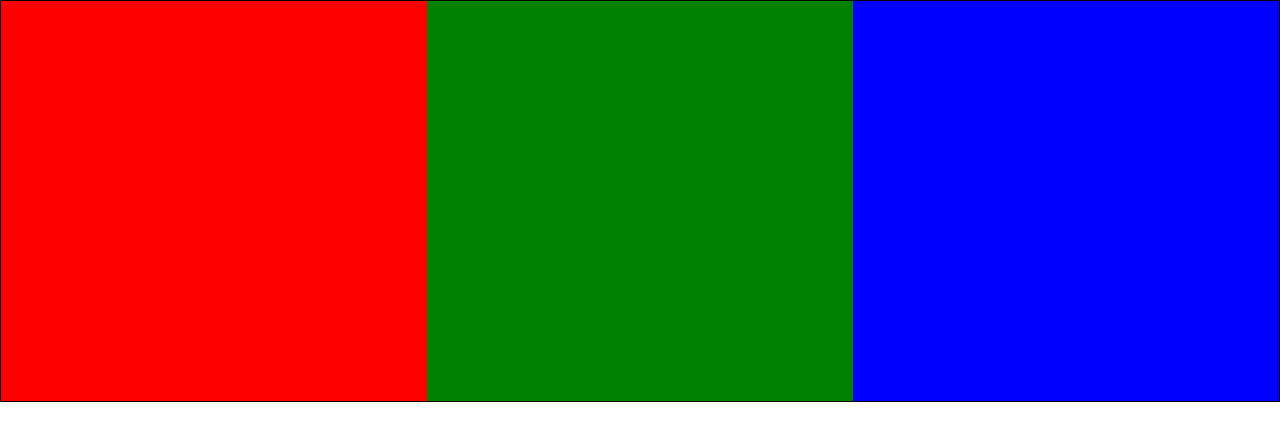
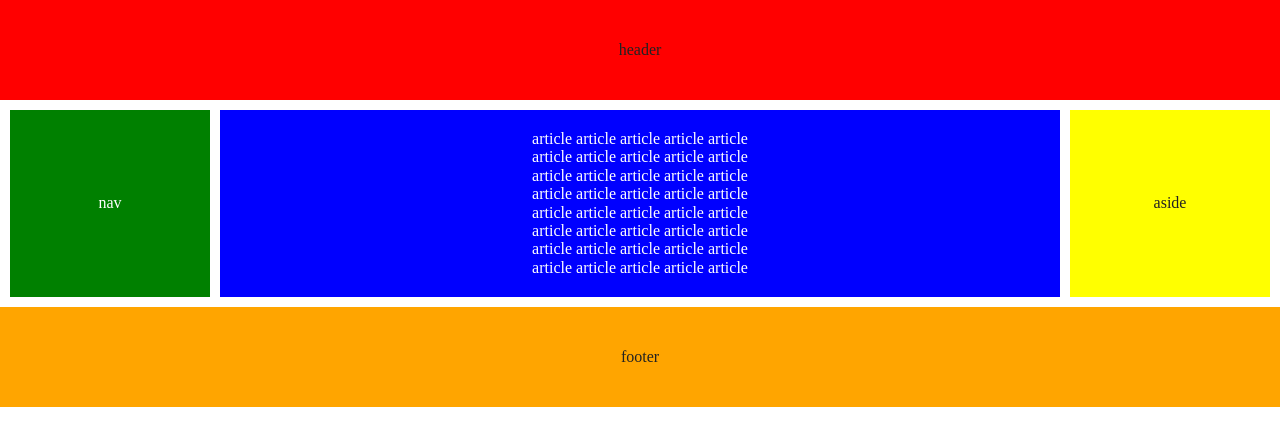
Before and after one commit to marb5/FlexBoxCSS3, a website built with Parcel: page index.html in a window 1280 px wide. Built offline with nearby package versions, Linux system fonts and the light colour scheme.

Commit message:
Add website template

```diff
--- a/css/main.css
+++ b/css/main.css
@@ -261,39 +261,41 @@ textarea {
   }
 }
 
-#container {
-    height: 400px;
-    border: 1px solid black;
+#middle_flow {
+    margin: 10px;
     display: flex;
-    /*
-    flex-direction: row;
-    align-items: center;
-    justify-content: center; */
-    flex-wrap: wrap;
 }
 
-#container div {
-    width: 400px;
-    min-height: 200px;
+#container > *:not(#middle_flow), #middle_flow >* {
+    min-height: 100px;
+    display: flex;
+    justify-content: center;
+    align-items: center;
 }
 
-#container div:nth-child(1) {
-    flex: 1 1 auto;
-    /* flex: 1; */
+header {
     background-color: red;
-    order: 0;
 }
 
-#container div:nth-child(2) {
-    flex: 1 1 auto;
-    /* flex: 5; */
+nav {
+    color: white;
+    flex: 1;
     background-color: green;
-    order: 1;
 }
 
-#container div:nth-child(3) {
-    flex: 1 1 auto;
-    /* flex: 1; */
+article {
+    color: white;
+    margin: 0 10px;
+    padding: 20px;
+    flex: 4;
     background-color: blue;
-    order: 2;
 }
+
+aside {
+    flex: 1;
+    background-color: yellow;
+}
+
+footer {
+    background-color: orange;
+}
--- a/index.html
+++ b/index.html
@@ -27,9 +27,30 @@
   <!-- Add your site or application content here -->
 
   <div id="container">
-      <div></div>
-      <div></div>
-      <div></div>
+      <header>
+        header
+      </header>
+      <div id="middle_flow">
+        <nav>
+          nav
+        </nav>
+        <article>
+          article article article article article <br>
+          article article article article article <br>
+          article article article article article <br>
+          article article article article article <br>
+          article article article article article <br>
+          article article article article article <br>
+          article article article article article <br>
+          article article article article article <br>
+        </article>
+        <aside>
+          aside
+        </aside>
+      </div>
+      <footer>
+        footer
+      </footer>
   </div>
 
   <script src="js/vendor/modernizr-3.11.2.min.js"></script>
```
